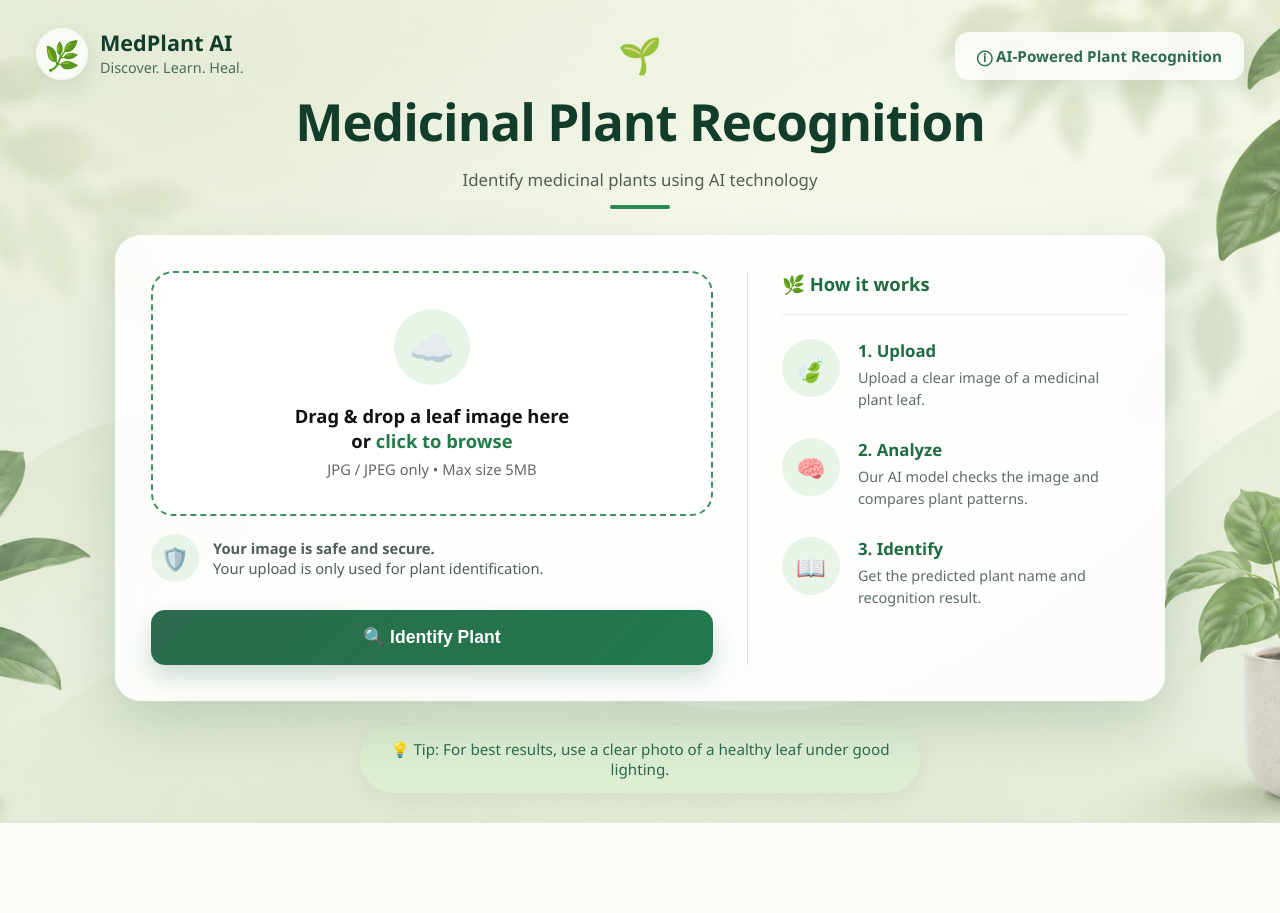
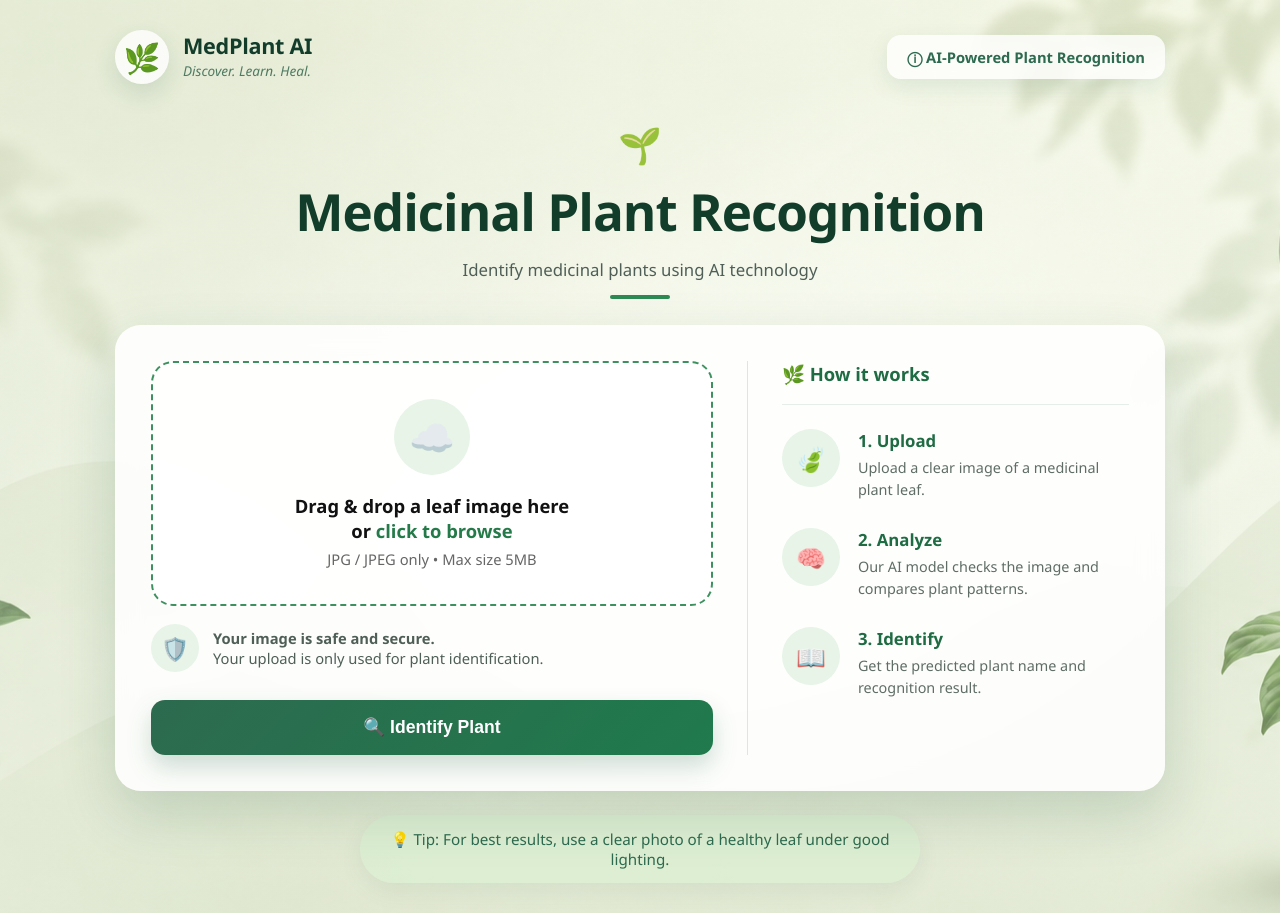
Before and after one commit to noobetajoshua/medicinal-plant-classification, a Flask app: page / in a window 1280 px wide. Before the commit the page ends 823 px from the top, so only its background shows below. Run offline with Flask 3, Linux system fonts and the light colour scheme.

Commit message:
fix the ui on button identify plant, the header ui

```diff
--- a/templates/index.html
+++ b/templates/index.html
@@ -23,61 +23,78 @@
       background-position: center;
       background-repeat: no-repeat;
       display: flex;
+      flex-direction: column;
       align-items: center;
-      justify-content: center;
       padding: 30px;
     }
 
+    /* ── TOP NAV HEADER ── */
+    .topbar {
+      width: 100%;
+      max-width: 1050px;
+      display: flex;
+      align-items: center;
+      justify-content: space-between;
+      margin-bottom: 36px;
+    }
+
+    .brand {
+      display: flex;
+      align-items: center;
+      gap: 14px;
+    }
+
+    .brand-icon {
+      width: 54px;
+      height: 54px;
+      border-radius: 50%;
+      background: rgba(255, 255, 255, 0.82);
+      display: flex;
+      align-items: center;
+      justify-content: center;
+      font-size: 1.85rem;
+      box-shadow: 0 10px 25px rgba(31, 93, 67, 0.14);
+      overflow: hidden;
+      flex-shrink: 0;
+    }
+
+    .brand-icon img {
+      width: 100%;
+      height: 100%;
+      object-fit: cover;
+      border-radius: 50%;
+    }
+
+    .brand-text h2 {
+      font-size: 1.35rem;
+      font-weight: 800;
+      color: #123d2b;
+      line-height: 1.15;
+      letter-spacing: -0.3px;
+    }
+
+    .brand-text p {
+      font-size: 0.85rem;
+      color: #4f7a62;
+      margin-top: 2px;
+      font-style: italic;
+    }
+
+    .ai-badge {
+      padding: 12px 20px;
+      border-radius: 14px;
+      background: rgba(255, 255, 255, 0.78);
+      color: #2d6a4f;
+      font-weight: 600;
+      font-size: 0.92rem;
+      box-shadow: 0 8px 22px rgba(31, 93, 67, 0.1);
+      backdrop-filter: blur(10px);
+    }
+
+    /* ── PAGE ── */
     .page {
       width: 100%;
       max-width: 1050px;
-    }
-
-    .brand {
-      position: fixed;
-      top: 28px;
-      left: 36px;
-      display: flex;
-      align-items: center;
-      gap: 12px;
-    }
-
-    .brand-icon {
-      width: 52px;
-      height: 52px;
-      border-radius: 50%;
-      background: rgba(255, 255, 255, 0.75);
-      display: flex;
-      align-items: center;
-      justify-content: center;
-      font-size: 1.8rem;
-      box-shadow: 0 10px 25px rgba(31, 93, 67, 0.12);
-    }
-
-    .brand h2 {
-      font-size: 1.35rem;
-      color: #123d2b;
-      line-height: 1.1;
-    }
-
-    .brand p {
-      font-size: 0.9rem;
-      color: #4f6b5c;
-      margin-top: 4px;
-    }
-
-    .ai-badge {
-      position: fixed;
-      top: 32px;
-      right: 36px;
-      padding: 14px 22px;
-      border-radius: 14px;
-      background: rgba(255, 255, 255, 0.75);
-      color: #2d6a4f;
-      font-weight: 600;
-      font-size: 0.95rem;
-      box-shadow: 0 10px 25px rgba(31, 93, 67, 0.1);
-      backdrop-filter: blur(10px);
     }
 
     .hero {
@@ -337,15 +366,22 @@
 </head>
 
 <body>
+
+  <!-- ── TOPBAR (inline, not fixed) ── -->
+  <header class="topbar">
     <div class="brand">
-    <div class="brand-icon">🌿</div>
-    <div>
+      <div class="brand-icon">
+        <!-- If you have a logo image: -->
+        <!-- <img src="{{ url_for('static', filename='assets/logo.png') }}" alt="MedPlant AI Logo" /> -->
+        🌿
+      </div>
+      <div class="brand-text">
         <h2>MedPlant AI</h2>
         <p>Discover. Learn. Heal.</p>
       </div>
     </div>
-
     <div class="ai-badge">ⓘ AI-Powered Plant Recognition</div>
+  </header>
 
   <main class="page">
     <section class="hero">
@@ -438,11 +474,50 @@
       uploadContent.style.display = "none";
     }
 
-    document.querySelector("form").addEventListener("submit", function () {
+    document.querySelector("form").addEventListener("submit", function (e) {
+      const fileInput = document.getElementById("fileInput");
+
+      if (!fileInput.files || fileInput.files.length === 0) {
+        e.preventDefault();
+        showToast("⚠️ Please upload an image first.");
+        return;
+      }
+
       const button = document.getElementById("identifyBtn");
       button.innerHTML = "⏳ Analyzing...";
       button.disabled = true;
     });
+
+    function showToast(message) {
+      const existing = document.getElementById("toast");
+      if (existing) existing.remove();
+
+      const toast = document.createElement("div");
+      toast.id = "toast";
+      toast.textContent = message;
+      toast.style.cssText = `
+        position: fixed;
+        bottom: 30px;
+        left: 50%;
+        transform: translateX(-50%);
+        background: #1f6b43;
+        color: white;
+        padding: 14px 28px;
+        border-radius: 999px;
+        font-size: 0.95rem;
+        font-weight: 600;
+        box-shadow: 0 10px 25px rgba(0,0,0,0.18);
+        z-index: 9999;
+        white-space: nowrap;
+        animation: toastIn 0.22s ease forwards;
+      `;
+      document.body.appendChild(toast);
+
+      setTimeout(() => {
+        toast.style.animation = "toastOut 0.22s ease forwards";
+        setTimeout(() => toast.remove(), 220);
+      }, 2500);
+    }
   </script>
 </body>
 </html>
```
Also changed, not shown: other parts of templates/index.html (+22 -10 lines), filestructure.md (added, +16 -0 lines), 1 other file. Lines whose indentation alone changed are shown as unchanged.
